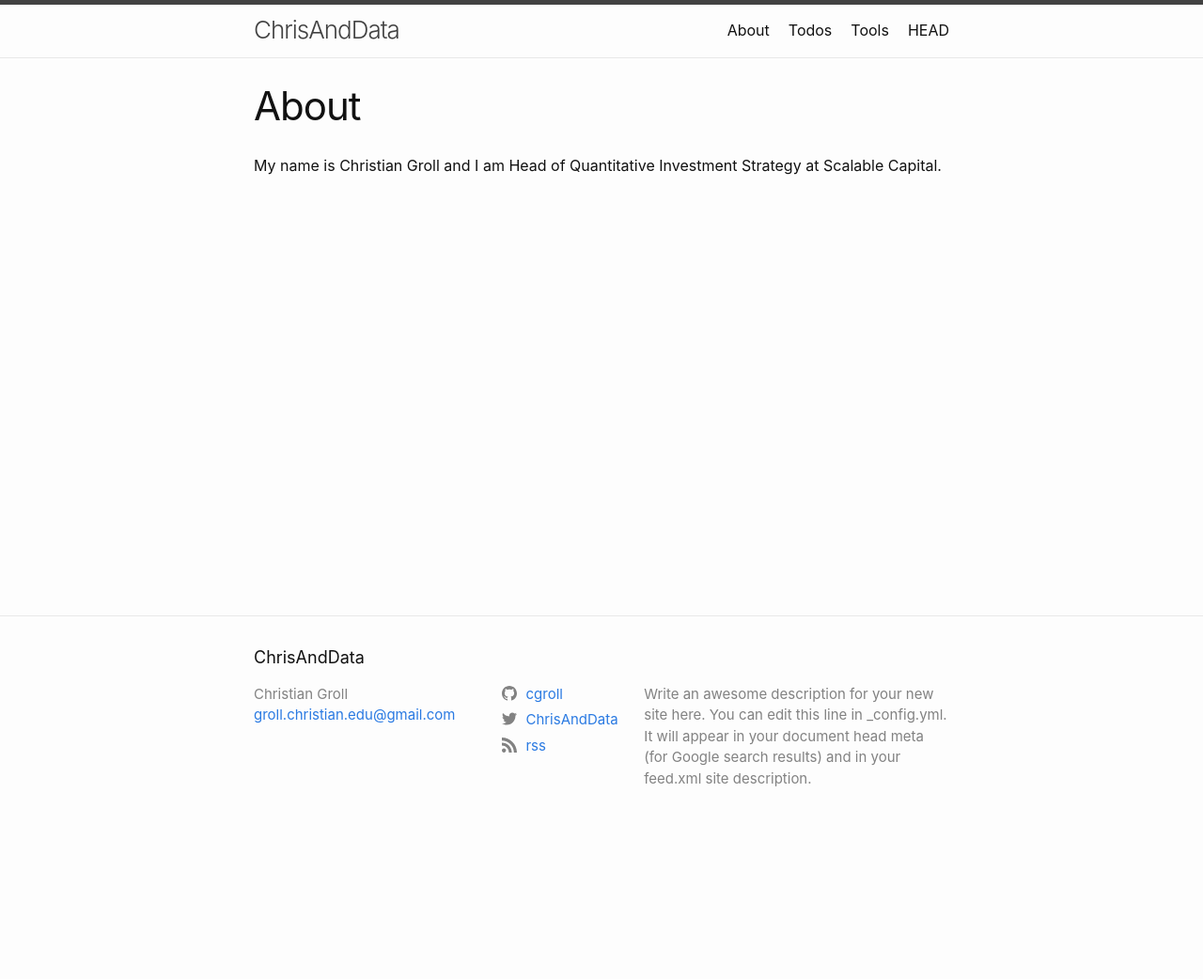
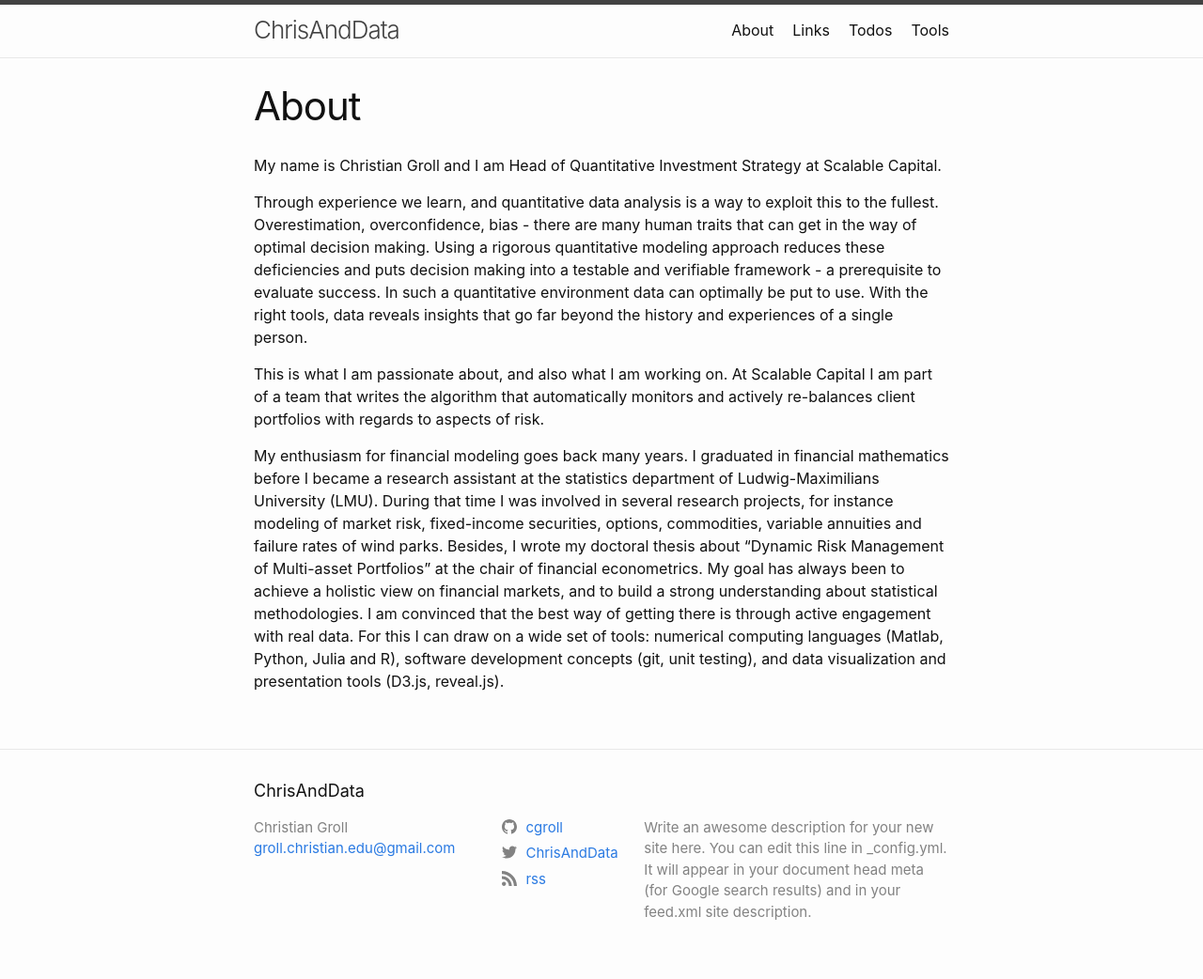
Before and after one commit to mffuser/mffuser.github.io, a Jekyll site: the page built from about.md, in a window 1280 px wide. Shown: the whole page at 94% size. Built offline with Jekyll 4.4.1, drawn with Linux system fonts in a browser that asks for light colours; before the commit the page ends 900 px from its top, so only the background shows below that.

Commit message:
add links

```diff
--- a/about.md
+++ b/about.md
@@ -6,3 +6,34 @@ permalink: /about/
 
 My name is Christian Groll and I am Head of Quantitative Investment
 Strategy at Scalable Capital.
+
+Through experience we learn, and quantitative data analysis is a way
+to exploit this to the fullest. Overestimation, overconfidence, bias -
+there are many human traits that can get in the way of optimal
+decision making. Using a rigorous quantitative modeling approach
+reduces these deficiencies and puts decision making into a testable
+and verifiable framework - a prerequisite to evaluate success. In such
+a quantitative environment data can optimally be put to use. With the
+right tools, data reveals insights that go far beyond the history and
+experiences of a single person.
+
+This is what I am passionate about, and also what I am working on. At
+Scalable Capital I am part of a team that writes the algorithm that
+automatically monitors and actively re-balances client portfolios with
+regards to aspects of risk.
+
+My enthusiasm for financial modeling goes back many years. I graduated
+in financial mathematics before I became a research assistant at the
+statistics department of Ludwig-Maximilians University (LMU). During
+that time I was involved in several research projects, for instance
+modeling of market risk, fixed-income securities, options,
+commodities, variable annuities and failure rates of wind parks.
+Besides, I wrote my doctoral thesis about "Dynamic Risk Management of
+Multi-asset Portfolios" at the chair of financial econometrics. My
+goal has always been to achieve a holistic view on financial markets,
+and to build a strong understanding about statistical methodologies. I
+am convinced that the best way of getting there is through active
+engagement with real data. For this I can draw on a wide set of tools:
+numerical computing languages (Matlab, Python, Julia and R), software
+development concepts (git, unit testing), and data visualization and
+presentation tools (D3.js, reveal.js).
```
Also changed, not shown: History.markdown (deleted, +0 -170 lines), links.md (added, +66 -0 lines), todos.md (+4 -0 lines).
